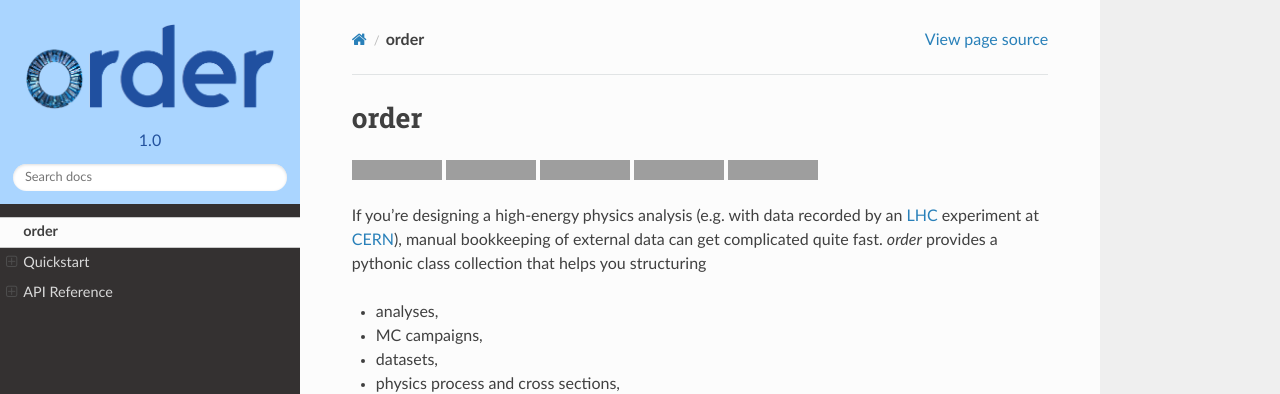
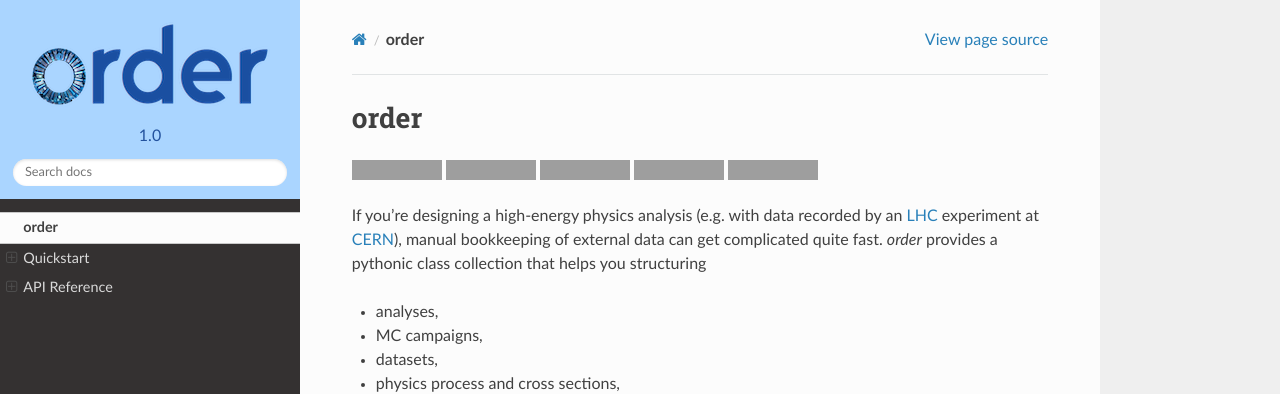
Before and after one commit to riga/order, a Sphinx documentation site: the page built from docs/index.rst, in a window 1280 px wide. Shown: the top 394 px of the page. Built offline with Sphinx 7.4.7 and the Read the Docs theme 2.0.0, drawn with Linux system fonts in a browser that asks for light colours; grey boxes are pictures that could not be loaded.

Commit message:
Revert logo size adjustment for gh, add custom small image.

```diff
--- a/README.rst
+++ b/README.rst
@@ -1,6 +1,7 @@
-.. raw:: html
-
-   <a href="https://github.com/riga/order"><img src="https://raw.githubusercontent.com/riga/order/master/logo.png" width="240px" alt="order logo"></a><br />
+.. figure:: https://raw.githubusercontent.com/riga/order/master/logo240.png
+   :target: https://github.com/riga/order
+   :align: center
+   :alt: order logo
 
 
 .. marker-after-logo
--- a/docs/conf.py
+++ b/docs/conf.py
@@ -29,7 +29,7 @@ pygments_style = "sphinx"
 add_module_names = False
 
 html_title = "{} v{}".format(project, version)
-html_logo = "../logo.png"
+html_logo = "../logo240.png"
 html_sidebars = {"**": [
     "about.html",
     "localtoc.html",
```
Also changed, not shown: logo240.png (added).
